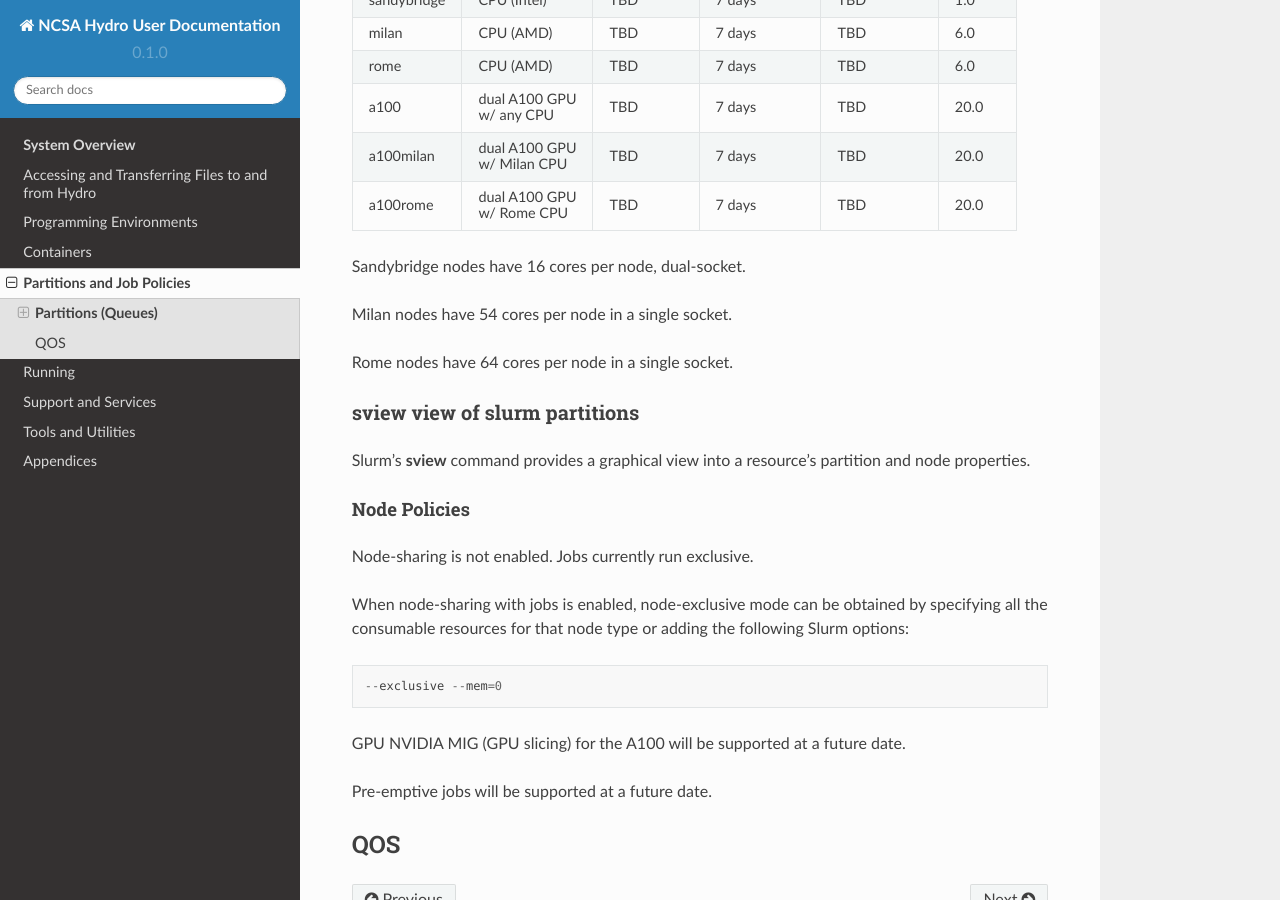
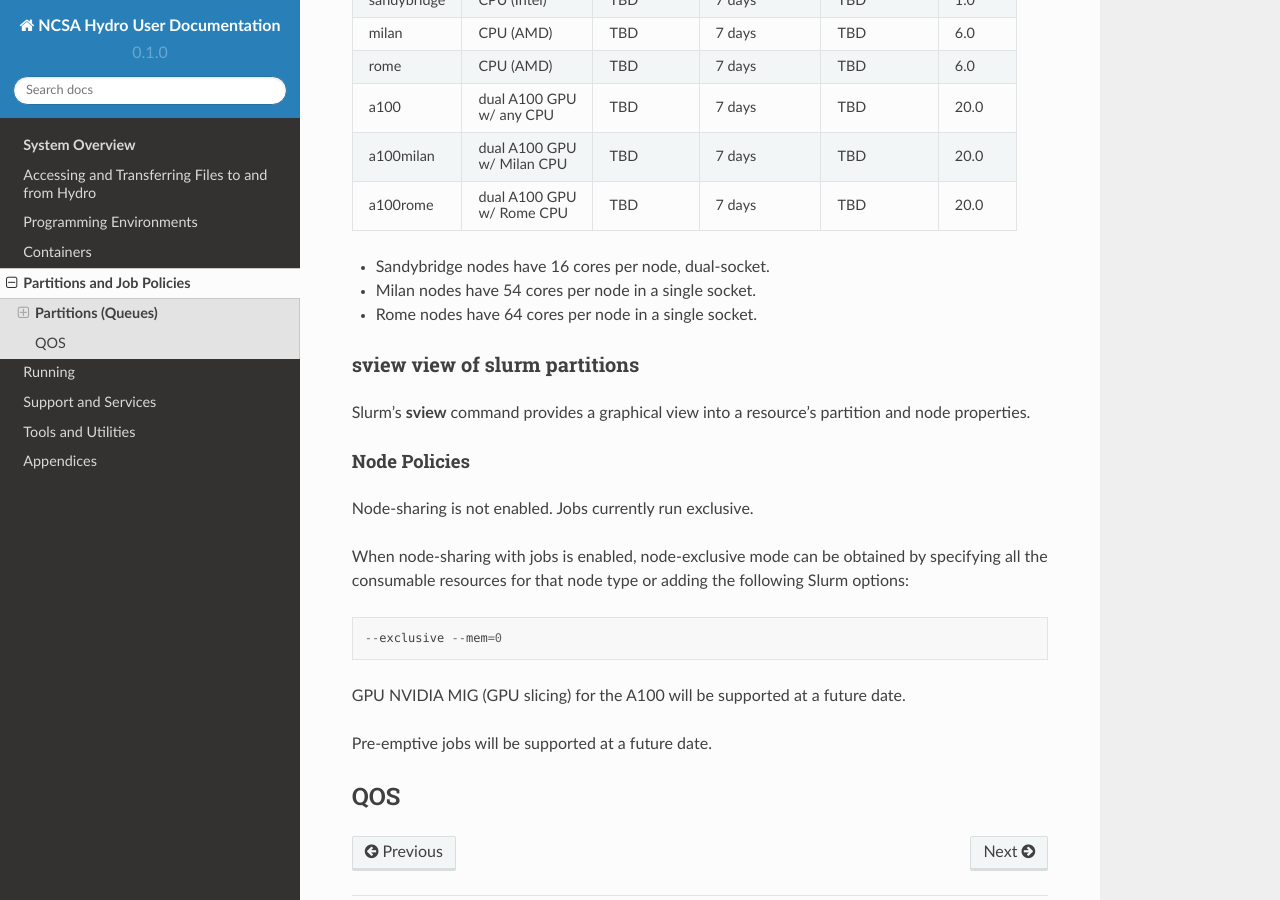
Before and after one commit to ncsa/hydro_documentation, a Sphinx documentation site: the page built from docs/source/partitions_and_job_policies.rst, in a window 1280 px wide and 900 px high, scrolled down 401 px. Built offline with Sphinx 7.4.7 and the Read the Docs theme 2.0.0, drawn with Linux system fonts in a browser that asks for light colours; pages that are not in the unit, such as notebooks, are missing from menus.

```diff
--- a/docs/source/partitions_and_job_policies.rst
+++ b/docs/source/partitions_and_job_policies.rst
@@ -38,11 +38,9 @@ Table.Hydro Partitions/Queues
 |               | w/ Rome CPU   |          |               |          |          |
 +---------------+---------------+----------+---------------+----------+----------+
 
-Sandybridge nodes have 16 cores per node, dual-socket.
-
-Milan nodes have 54 cores per node in a single socket.
-
-Rome nodes have 64 cores per node in a single socket.
+- Sandybridge nodes have 16 cores per node, dual-socket.
+- Milan nodes have 54 cores per node in a single socket.
+- Rome nodes have 64 cores per node in a single socket.
 
 
 sview view of slurm partitions
```
